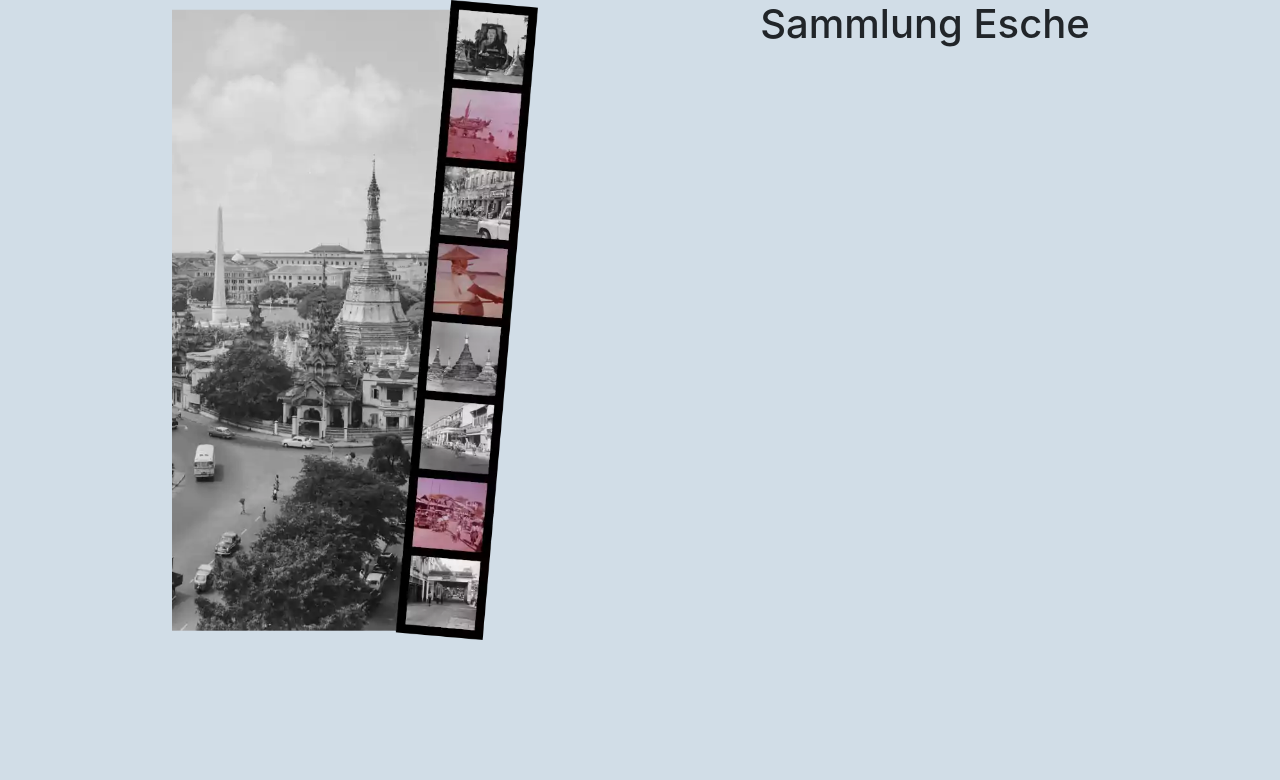
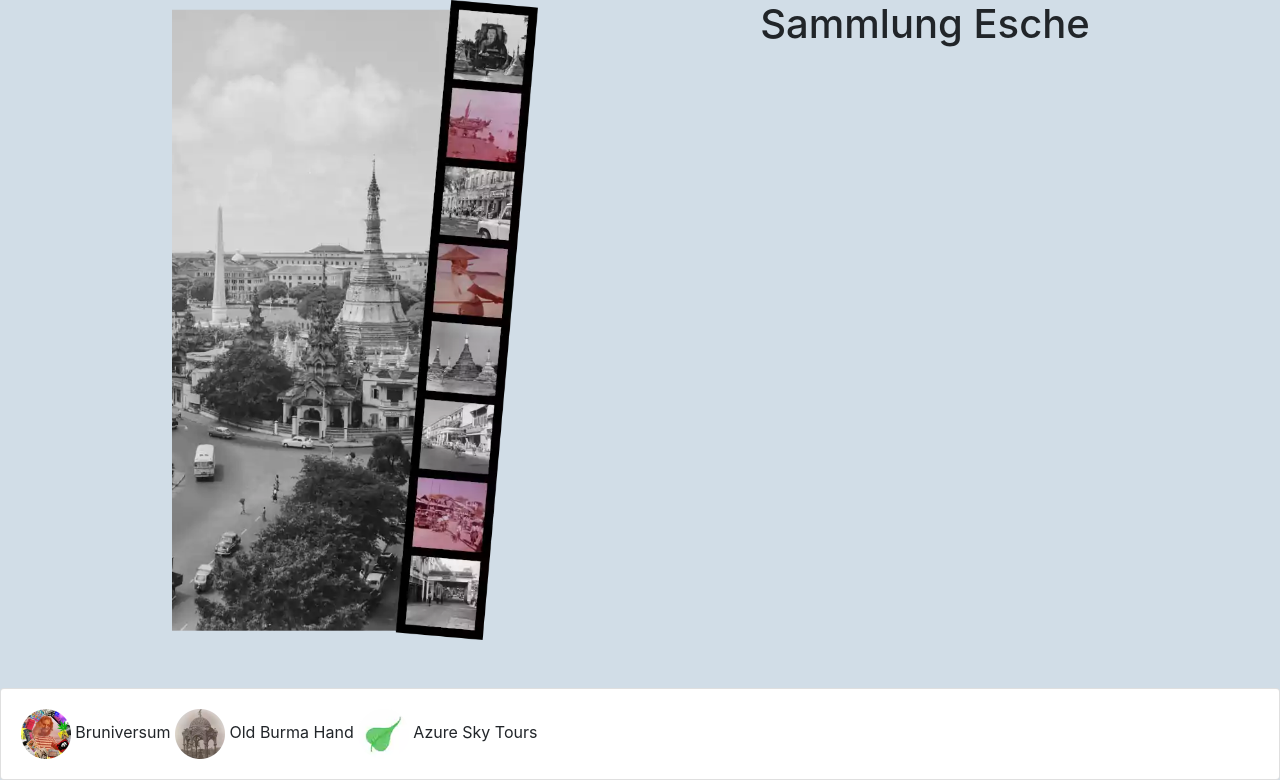
Before and after one commit to Conrad3rd/slges, a PHP site: page / in a window 1280 px wide. Shown: the part 104-884 px from the top of the page. Before the commit the page ends 744 px from the top, so only its background shows below. Run offline with PHP 8.4, Linux system fonts and the light colour scheme.

Commit message:
landing footer

```diff
--- a/css/style.css
+++ b/css/style.css
@@ -5,3 +5,28 @@
 body {
   background-color:#d1dde7;
 }
+
+a {
+  color: inherit; /* blue colors for links too */
+  text-decoration: inherit; /* no underline */
+}
+
+a:link {
+  color: inherit; /* blue colors for links too */
+  text-decoration: inherit; /* no underline */
+}
+
+a:visited {
+  color: inherit; /* blue colors for links too */
+  text-decoration: inherit; /* no underline */
+}
+
+a:hover {
+  color: inherit; /* blue colors for links too */
+  text-decoration: inherit; /* no underline */
+}
+
+a:active {
+  color: inherit; /* blue colors for links too */
+  text-decoration: inherit; /* no underline */
+}
--- a/index.php
+++ b/index.php
@@ -23,7 +23,7 @@
           </a>
           <div class="dropdown-menu" aria-labelledby="navbarDropdownMenuLink">
             <a class="dropdown-item" href="slges">Login</a>
-            <a class="dropdown-item" href="demo">Demo</a>
+            <a class="dropdown-item disabled" href="demo">Demo</a>
           </div>
         </li>
       </ul>
@@ -47,7 +47,16 @@
 
   </div>
 
-
+  <div class="card mt-5">
+    <div class="card-body">
+      <!-- <h5 class="card-title">Special title treatment</h5> -->
+      <!-- <p class="card-text">With supporting text below as a natural lead-in to additional content.</p> -->
+      <!-- <a href="#" class="btn btn-primary">Go somewhere</a> -->
+      <a href="https://bruniversum.com/"><span><img style="height:50px" src="images/Bruniversum30.webp" alt=""> Bruniversum</span></a>
+      <a href="https://oldburmahand.com/"><span><img style="height:50px" src="images/OldBurmaHand30.webp" alt=""> Old Burma Hand</span></a>
+      <a href="https://azureskytoursmyanmar.com"><span><img style="height:50px" src="images/AzureSkyTours.webp" alt=""> Azure Sky Tours</span></a>
+    </div>
+  </div>
 
 
   <!-- Optional JavaScript -->
```
Also changed, not shown: images/AzureSkyTours.webp (added), images/Bruniversum30.webp (added), images/OldBurmaHand30.webp (added).
